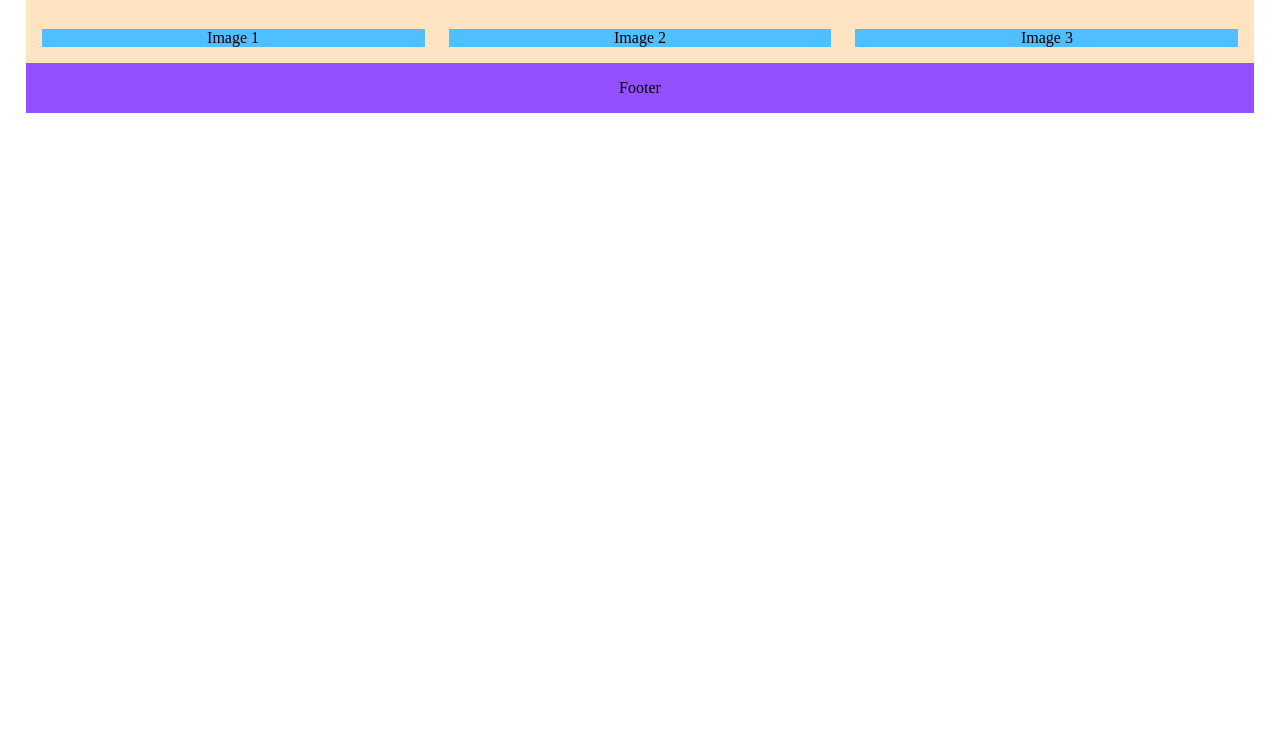
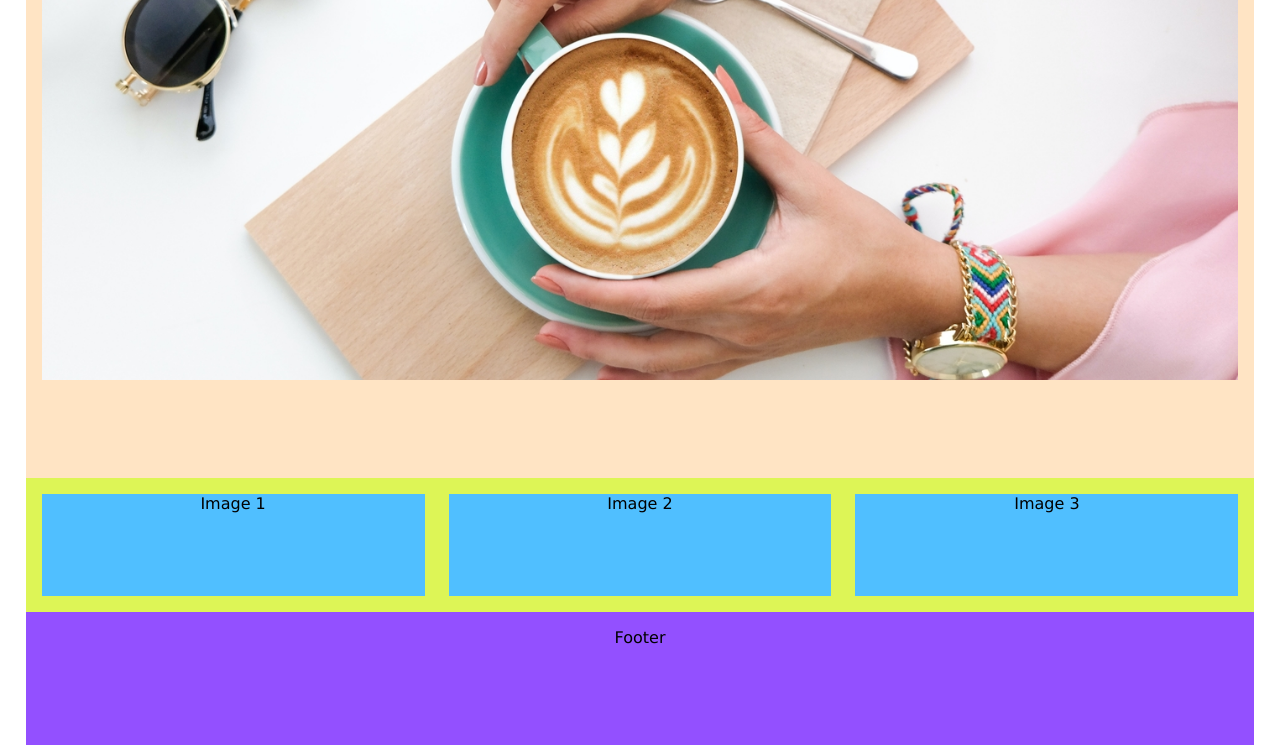
Before and after one commit to ARodriguezHacks/coffee-shop-grid, a plain HTML site: page index.html in a window 1280 px wide. Shown: the part 55-800 px from the top of the page. Drawn offline with Linux system fonts and the light colour scheme.

Commit message:
Background image

```diff
--- a/styles.css
+++ b/styles.css
@@ -1,6 +1,7 @@
 html {
   box-sizing: border-box;
 }
+
 *,
 *:before,
 *:after {
@@ -10,6 +11,7 @@ html {
 body {
   margin: 0;
   padding: 0 2%;
+  font-family: Verdana, Geneva, Tahoma, sans-serif;
 }
 
 li {
@@ -20,27 +22,23 @@ li {
   .wrapper {
     display: grid;
     background-color: #eec4e5;
+    height: 100vh;
   }
 
   .header {
-    grid-row: 1/3;
+    grid-row: 1/2;
     background-color: bisque;
     padding: 16px;
   }
 
-  /* .hero {
-    background-image: url("./images/fancy-coffee.jpg");
-    background-repeat: no-repeat;
-  } */
-
   .nav-grid {
     display: grid;
-    /* grid-template-columns: 1fr 2fr;
-    gap: 2%; */
   }
+
   .nav-logo {
     grid-column: 1/2;
   }
+
   .nav-list {
     grid-column: 2/3;
     display: flex;
@@ -48,10 +46,18 @@ li {
     justify-content: space-around;
   }
 
+  .hero {
+    background-image: url("./images/fancy-coffee.jpg");
+    background-repeat: no-repeat;
+    background-size: cover;
+    background-position: center;
+    height: 50vh;
+  }
+
   .main-grid {
     display: grid;
-    grid-row: 3/4;
-    background-color: bisque;
+    grid-row: 2/3;
+    background-color: rgb(221, 245, 86);
     padding: 16px;
     grid-template-columns: 1fr 1fr 1fr;
     gap: 2%;
@@ -67,7 +73,7 @@ li {
 
   .footer {
     padding: 16px;
-    grid-row: 4/5;
+    grid-row: 3/4;
   }
 }
 
```
Also changed, not shown: 1 other file.
